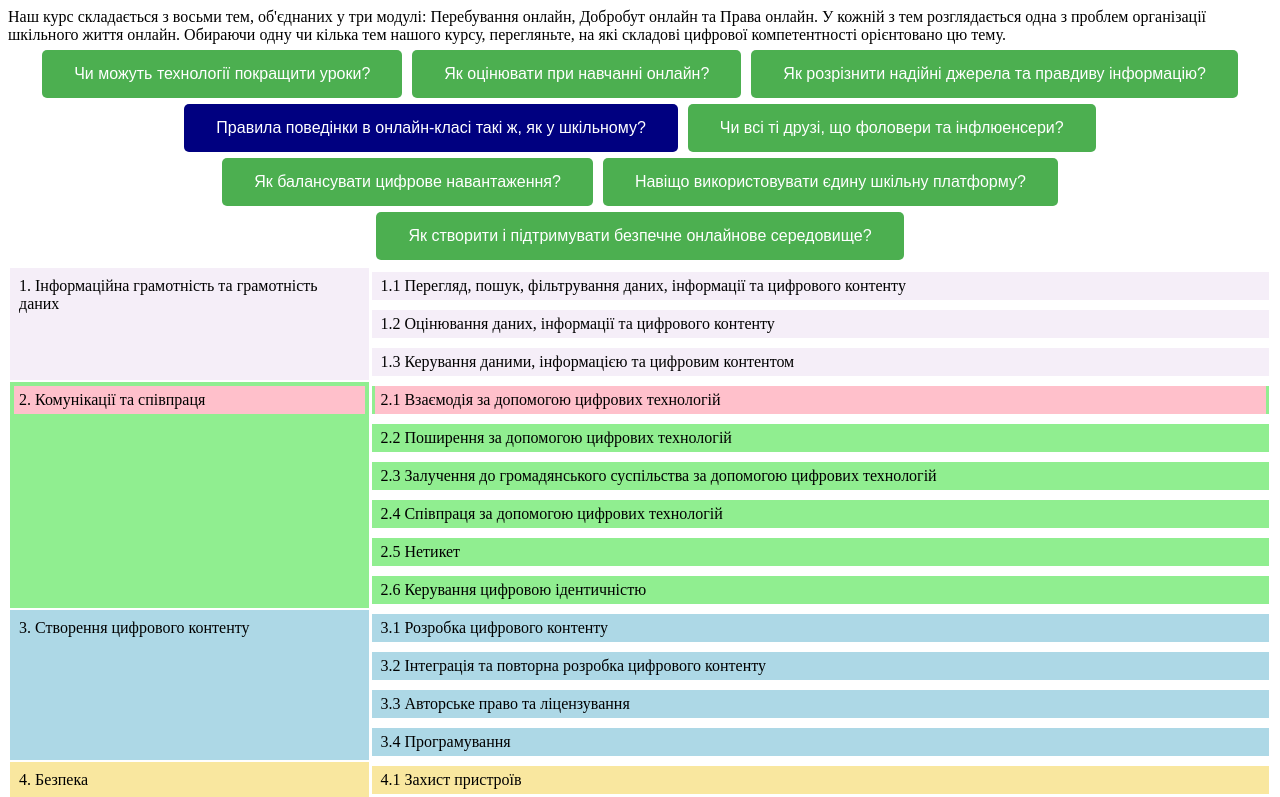
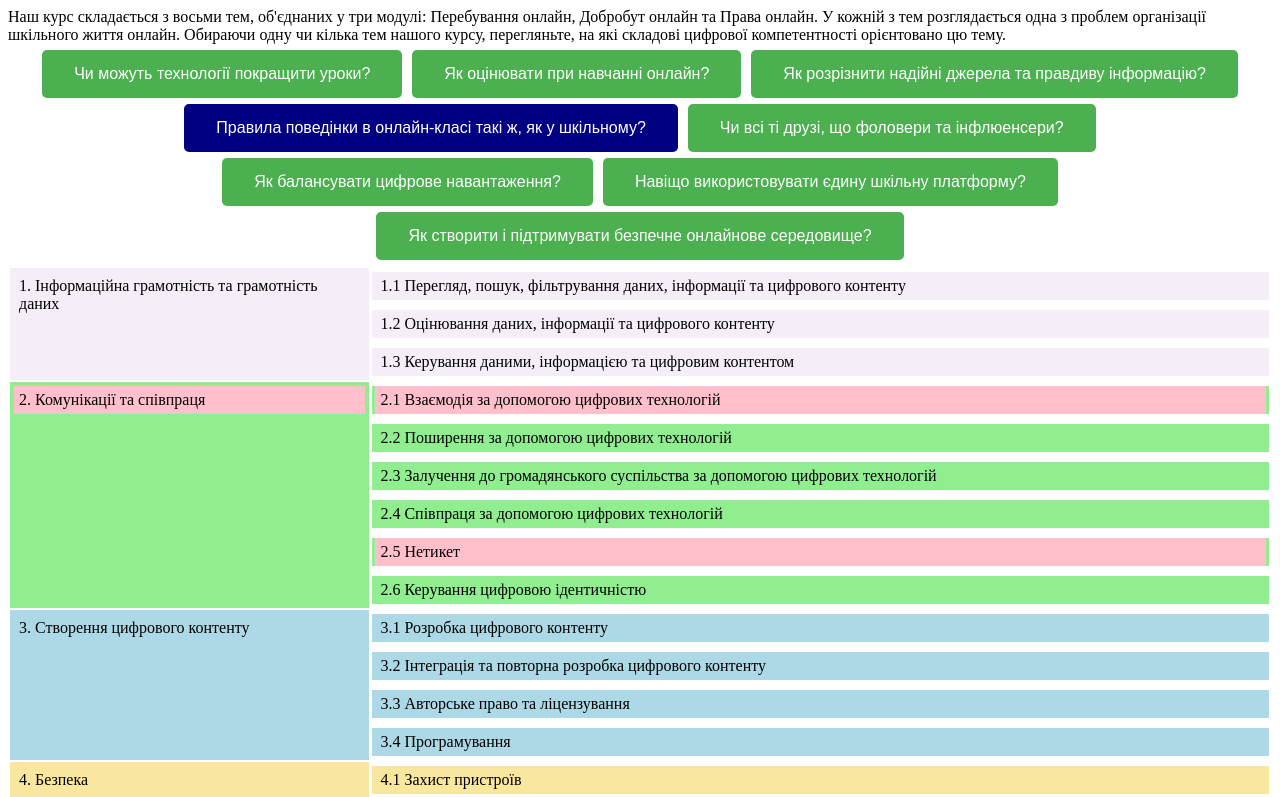
Before and after one commit to oksanapas/DigC, a plain HTML site: page index.html in a window 1280 px wide. Both pictures are taken after a click on the button "Правила поведінки в онлайн-класі такі ж, як у шкільному?". Shown: the top 797 px of the page. Drawn offline with Linux system fonts and the light colour scheme.

Commit message:
Update index.html

```diff
--- a/index.html
+++ b/index.html
@@ -79,7 +79,7 @@ function myFunction3() {
 
 var b4 = 0;
 function myFunction4() {
-	let mas=[2,21];
+	let mas=[2,21,25];
 	if (b4 == 0) {
 		document.getElementById("button4").style.background = "navy";
 		for (let x = 0; x < mas.length; x++){
```
